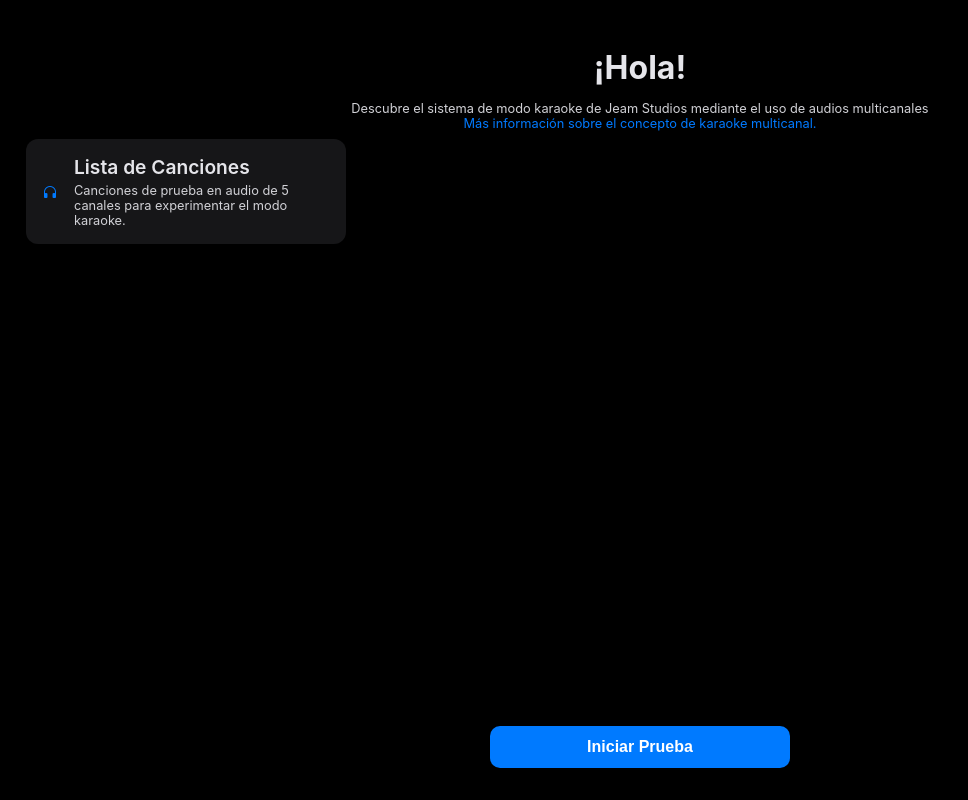
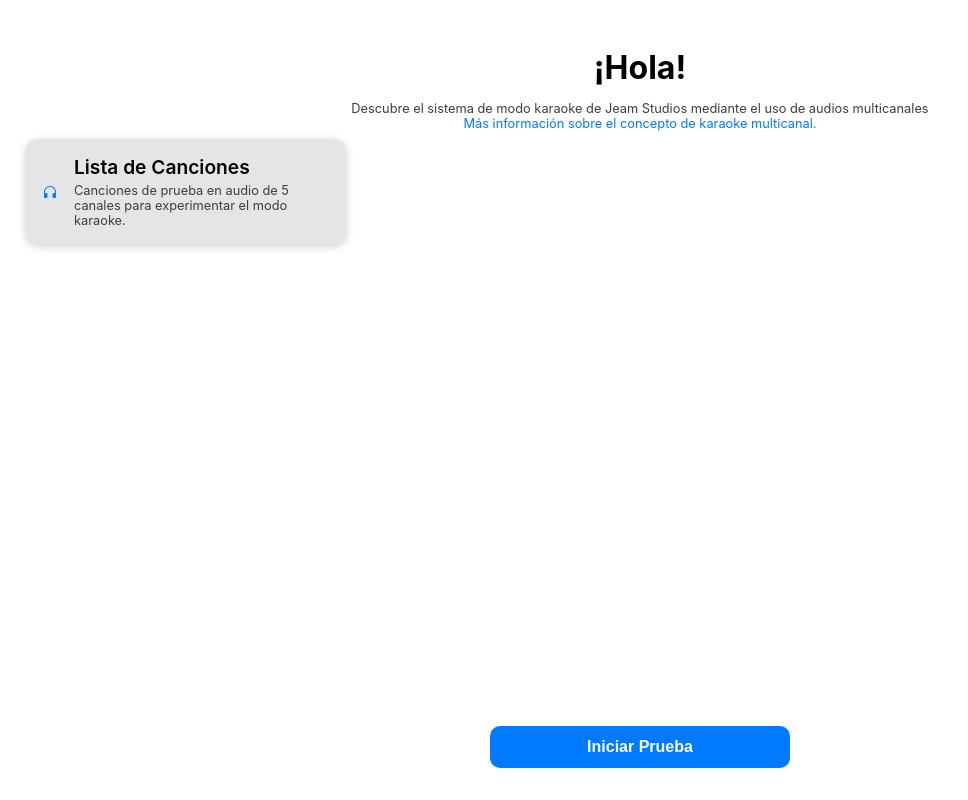
Before and after one commit to JeamDeveloper/Waves, a plain HTML site: page welcome.html in a window 1280 px wide. Shown: the whole page, without its empty margins (0-968 px from the left). Drawn offline with nearby package versions, Linux system fonts and the light colour scheme.

Commit message:
Actualizar welcome.html

```diff
--- a/welcome.html
+++ b/welcome.html
@@ -10,8 +10,8 @@
             font-family: -apple-system, BlinkMacSystemFont, "SF Pro", "Helvetica Neue", Arial, sans-serif;
             margin: 0;
             padding: 0;
-            background-color: #000000;
-            color: #FFFFFF;
+            background-color: #FFFFFF; /* Fondo blanco */
+            color: #000000; /* Texto negro */
             display: flex;
             flex-direction: column;
             height: 100vh;
@@ -38,28 +38,28 @@
         .welcome-text {
             font-size: 2rem; /* Texto más grande para ¡Hola! */
             font-weight: 700;
-            color: #E5E5EA;
+            color: #000000; /* Texto negro */
             margin-bottom: 10px;
         }
 
         .subtitle {
             font-size: 0.9rem;
             font-weight: 400;
-            color: #D1D1D6;
+            color: #3D3D3D; /* Gris oscuro */
             margin: 0 0 15px;
         }
 
         .info-text {
             font-size: 0.8rem;
             font-weight: 400;
-            color: #007AFF;
+            color: #007AFF; /* Azul iOS */
             margin-bottom: 0;
         }
 
         .card {
             display: flex;
             align-items: center;
-            background: rgba(28, 28, 30, 0.8); /* Fondo semi-transparente para el efecto blur */
+            background: rgba(0, 0, 0, 0.1); /* Fondo muy ligero para el efecto blur */
             backdrop-filter: blur(12px); /* Efecto blur al estilo iOS 17 */
             border-radius: 12px;
             padding: 16px;
@@ -74,7 +74,7 @@
         .icon {
             font-family: 'Material Symbols Rounded', sans-serif;
             font-variation-settings: 'FILL' 1, 'wght' 400, 'GRAD' 0, 'opsz' 48; /* Tamaño del icono ajustado */
-            color: #007AFF;
+            color: #007AFF; /* Azul iOS */
             margin-right: 16px;
         }
 
@@ -88,14 +88,14 @@
         .title {
             font-size: 1.2rem;
             font-weight: 600;
-            color: #E5E5EA;
+            color: #000000; /* Texto negro */
             margin: 0;
         }
 
         .subtitle {
             font-size: 0.8rem;
             font-weight: 400;
-            color: #D1D1D6;
+            color: #3D3D3D; /* Gris oscuro */
             margin: 4px 0 0;
         }
 
@@ -108,8 +108,8 @@
         }
 
         .button {
-            background-color: #007AFF;
-            color: #FFFFFF;
+            background-color: #007AFF; /* Azul iOS */
+            color: #FFFFFF; /* Texto blanco */
             border: none;
             border-radius: 10px;
             padding: 12px;
@@ -120,6 +120,7 @@
             max-width: 300px;
             text-align: center;
             outline: none; /* Elimina el borde naranja al hacer clic */
+            margin-top: 21px; /* Separación desde el borde superior de 21px */
         }
 
         .button:focus {
```
